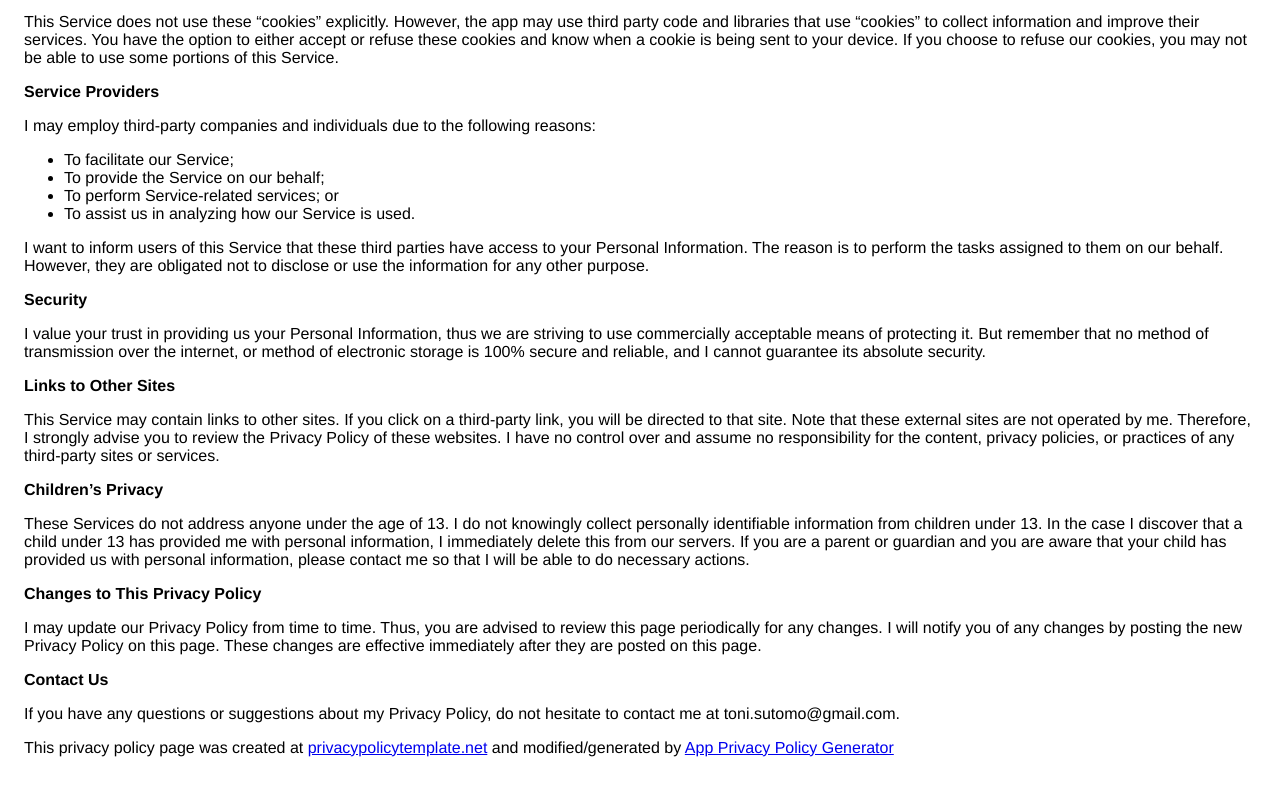
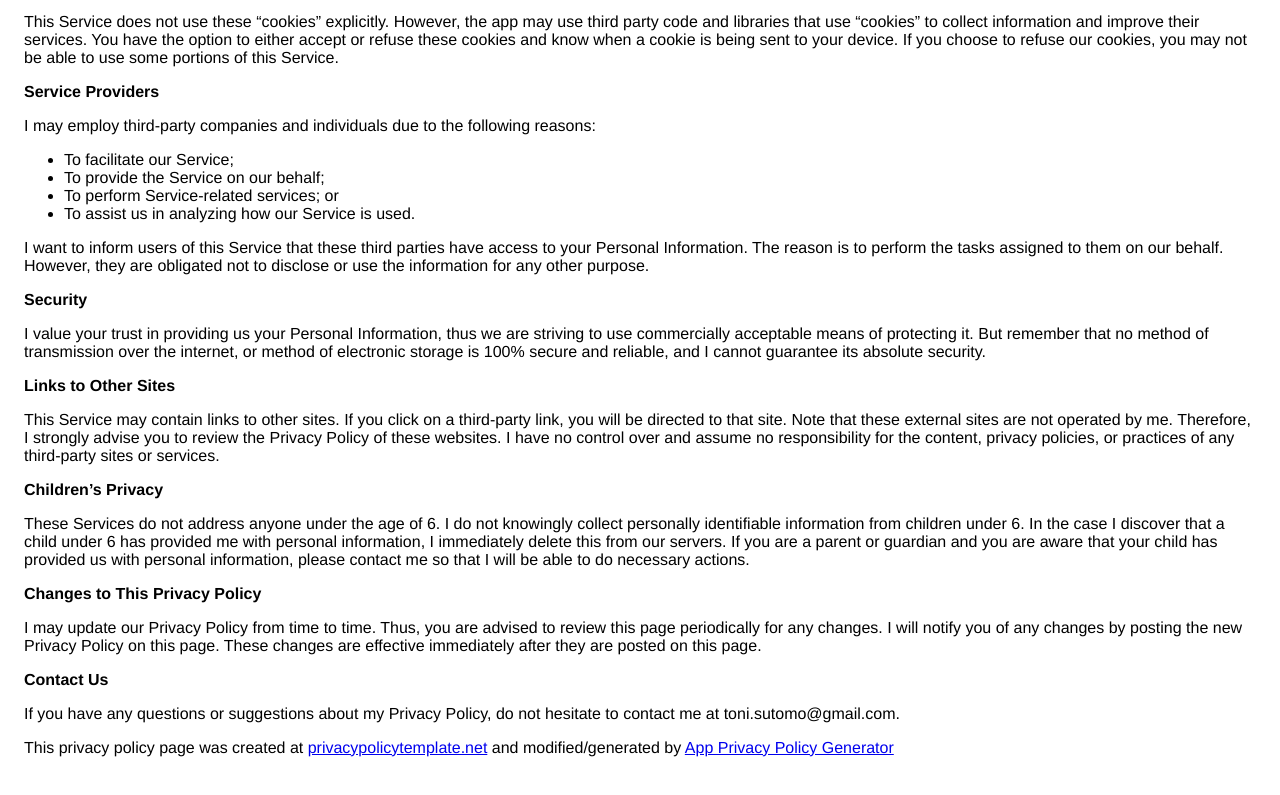
Before and after one commit to tonisutomo/tonisutomo.github.io, a plain HTML site: page index.html in a window 1280 px wide. Shown: the part 683-1478 px from the top of the page. Drawn offline with Linux system fonts and the light colour scheme.

Commit message:
update age

```diff
--- a/index.html
+++ b/index.html
@@ -92,10 +92,10 @@
                     responsibility for the content, privacy policies, or
                     practices of any third-party sites or services.
                   </p> <p><strong>Children’s Privacy</strong></p> <p>
-                    These Services do not address anyone under the age of 13.
+                    These Services do not address anyone under the age of 6.
                     I do not knowingly collect personally
-                    identifiable information from children under 13. In the case
-                    I discover that a child under 13 has provided
+                    identifiable information from children under 6. In the case
+                    I discover that a child under 6 has provided
                     me with personal information,
                     I immediately delete this from our servers. If you
                     are a parent or guardian and you are aware that your child
```
